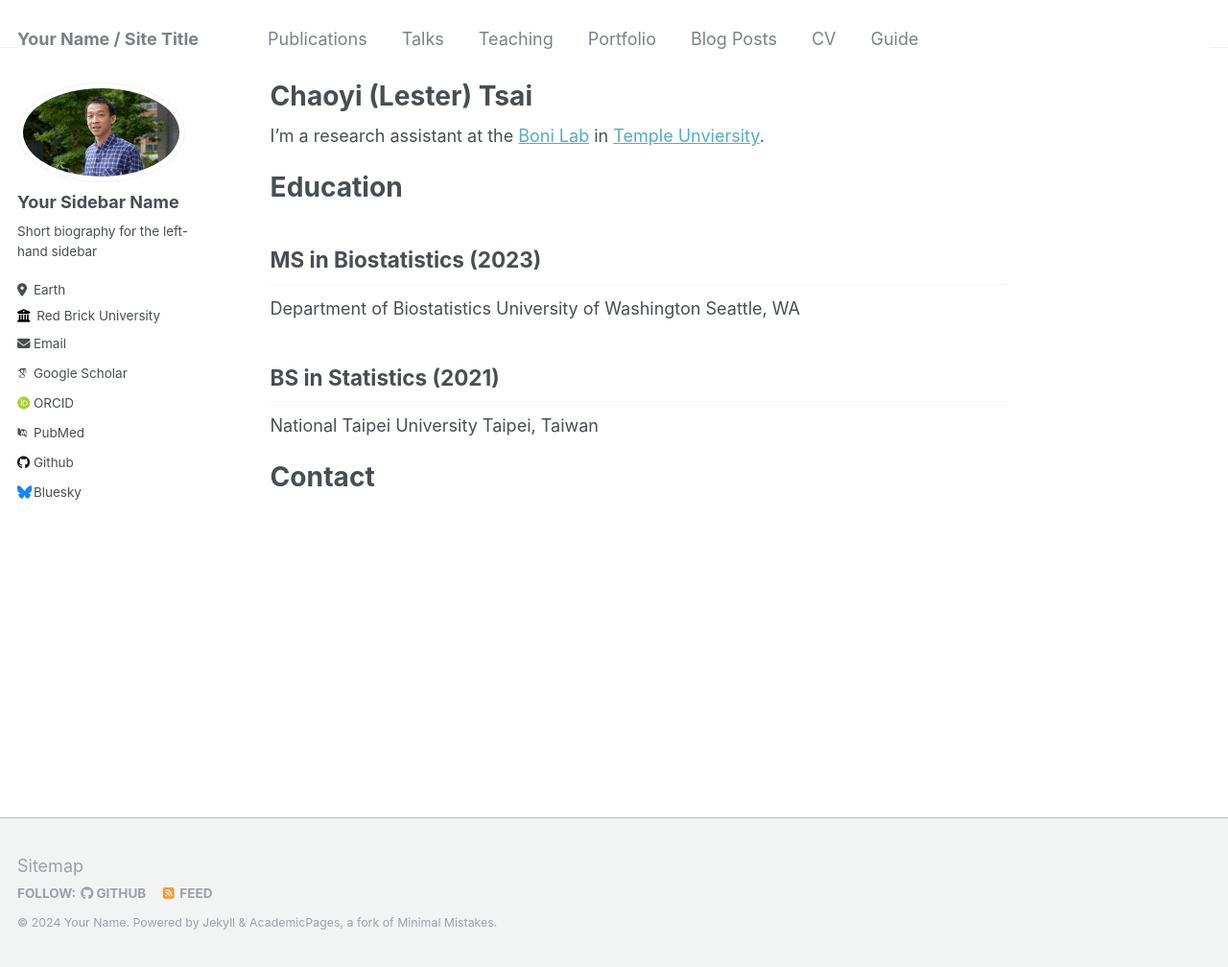
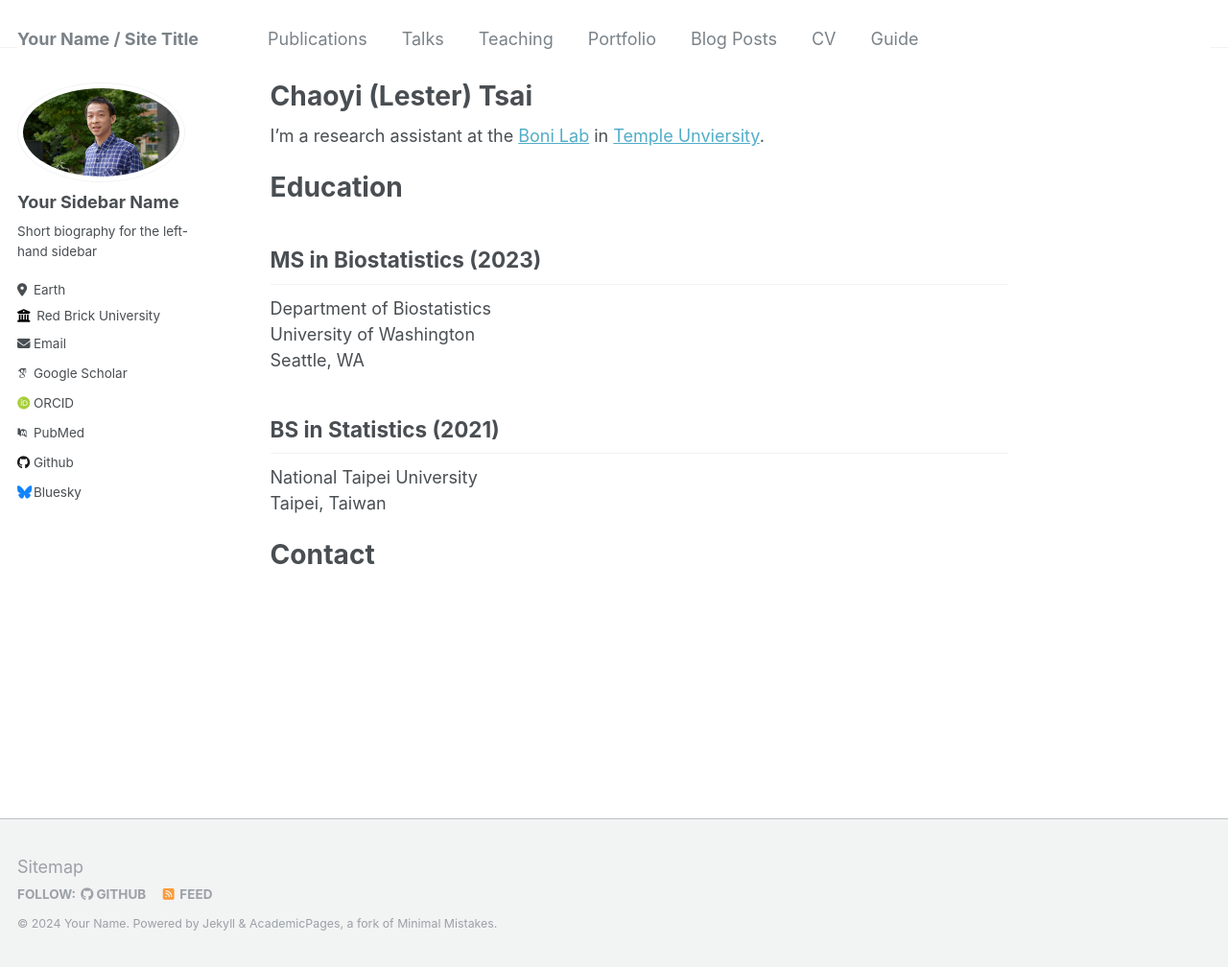
Before and after one commit to Lestertsai/Lestertsai.github.io, a Jekyll site: the page built from _pages/about.md, in a window 1280 px wide and 1008 px high. Shown: the whole window at 96% size. Built offline with Jekyll 4.4.1, drawn with Linux system fonts in a browser that asks for light colours; some web fonts are replaced.

```diff
--- a/_pages/about.md
+++ b/_pages/about.md
@@ -14,13 +14,13 @@ Education
 
 MS in Biostatistics (2023)
 ------
-Department of Biostatistics
-University of Washington
+Department of Biostatistics \
+University of Washington \
 Seattle, WA
 
 BS in Statistics (2021)
 ------
-National Taipei University
+National Taipei University \
 Taipei, Taiwan
 
 Contact
```
